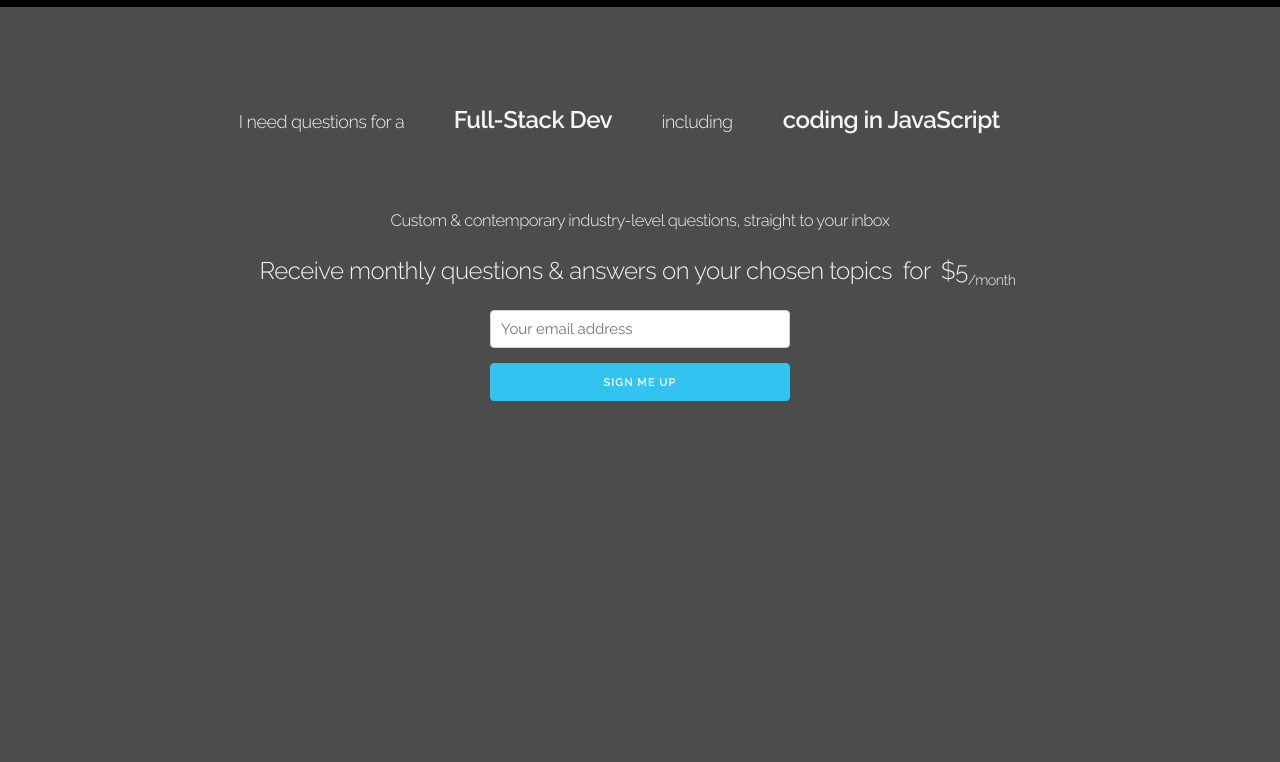
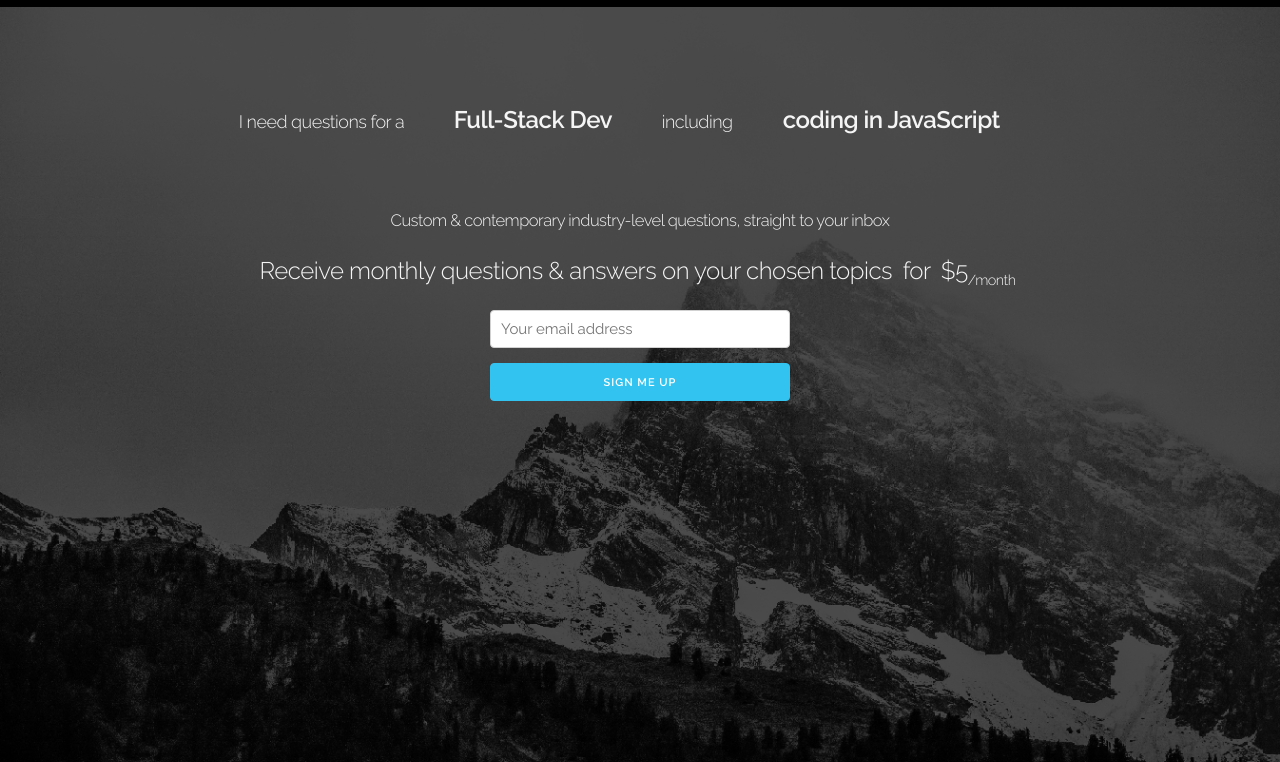
Before and after one commit to emmerich/askpose.com, a website: page index.html in a window 1280 px wide. Shown: the part 38-800 px from the top of the page. Drawn offline with nearby package versions, Linux system fonts and the light colour scheme; the site is published under a folder, as on GitHub Pages, so addresses that start at the root find nothing.

Commit message:
relative paths

```diff
--- a/css/main.css
+++ b/css/main.css
@@ -162,7 +162,7 @@
 
 
 html {
-  background: linear-gradient( rgba(0, 0, 0, 0.7), rgba(0, 0, 0, 0.7) ), url("/img/background.jpeg") no-repeat center center fixed;
+  background: linear-gradient( rgba(0, 0, 0, 0.7), rgba(0, 0, 0, 0.7) ), url("../img/background.jpeg") no-repeat center center fixed;
   -webkit-background-size: cover;
   -moz-background-size: cover;
   -o-background-size: cover;
```
